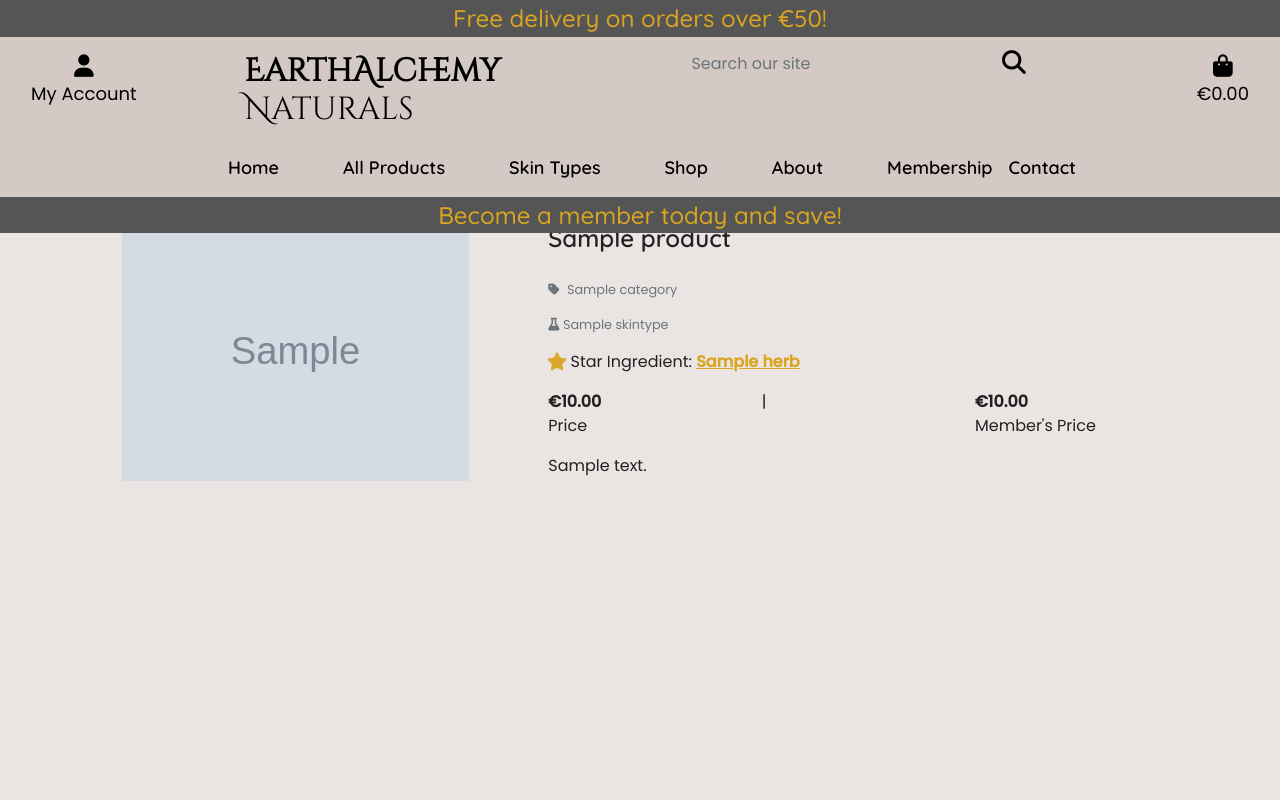
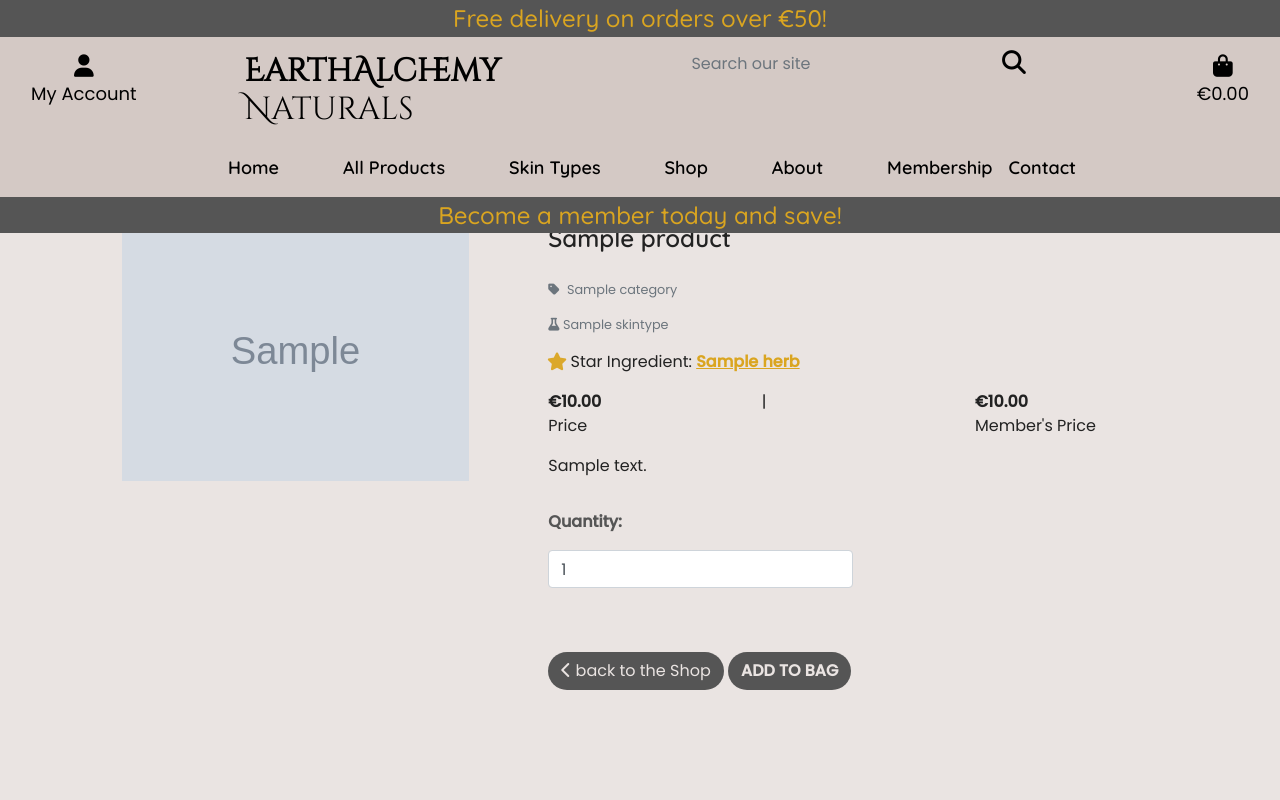
Before and after one commit to Lilla-Kavecsanszki/EarthAlchemyNaturals, a Django app: page /products/1 in a window 1280 px wide. Run offline with Django 3.2, Linux system fonts and the light colour scheme; tables that the repository leaves empty hold one stand-in row (values such as "Sample post"); grey boxes marked "Sample" are stand-in pictures; some libraries are stand-ins or nearby versions.

Commit message:
Added add to bag functionality

```diff
--- a/bag/contexts.py
+++ b/bag/contexts.py
@@ -1,7 +1,8 @@
 from decimal import Decimal
 from django.conf import settings
 
-# delivery calculation
+# delivery cost calculation
+
 
 def bag_contents(request):
 
--- a/bag/urls.py
+++ b/bag/urls.py
@@ -2,5 +2,6 @@ from django.urls import path
 from . import views
 
 urlpatterns = [
-    path('', views.view_bag, name='view_bag')
+    path('', views.view_bag, name='view_bag'),
+    path('add/<item_id>/', views.add_to_bag, name='add_to_bag'),
 ]
--- a/products/templates/products/product_detail.html
+++ b/products/templates/products/product_detail.html
@@ -89,6 +89,28 @@
             </div>
           </div>
           <p class="mt-3 product_detail">{{ product.description }}</p>
+        <form class="form" action="{% url 'add_to_bag' product.id %}" method="POST">
+            {% csrf_token %}
+            <div class="form-row">
+                <div class="col-12">
+                    <p class="mt-3"><strong>Quantity:</strong></p>
+                    <div class="form-group w-50">
+                        <div class="input-group">
+                            <input class="form-control qty_input" type="number" name="quantity" value="1" min="1" max="99"
+                                data-item_id="{{ product.id }}" id="id_qty_{{ product.id }}">
+                        </div>
+                    </div>
+                </div>
+
+                <div class="col-12">
+                    <a href="{% url 'products' %}" class="btn btn-back mt-5">
+                            <i class="fas fa-chevron-left" style="color: #eae4e2;" ></i> back to the Shop
+                    </a>
+                    <input type="submit" class="btn btn-shopping text-uppercase mt-5" value="Add to Bag">
+                </div>
+                <input type="hidden" name="redirect_url" value="{{ request.path }}">
+            </div>
+        </form>
         </div>
       </div>
     </div>
--- a/static/css/base.css
+++ b/static/css/base.css
@@ -159,6 +159,29 @@ body {
     cursor: pointer;
 }
 
+.btn-back {
+    background-color: #555;
+    color: #eae4e2;
+    border-radius: 50px;
+}
+
+.btn-back:hover {
+    background-color: #222;
+    color: #eae4e2;
+}
+
+.btn-shopping {
+    background-color: #555;
+    color: #eae4e2;
+    font-weight: bold;
+    border-radius: 50px;
+}
+
+.btn-shopping:hover {
+    background-color: #DAA520;
+    color: #222;
+}
+
 /* Herb */
 
 .star {
```
Also changed, not shown: bag/views.py (+18 -1 lines).
